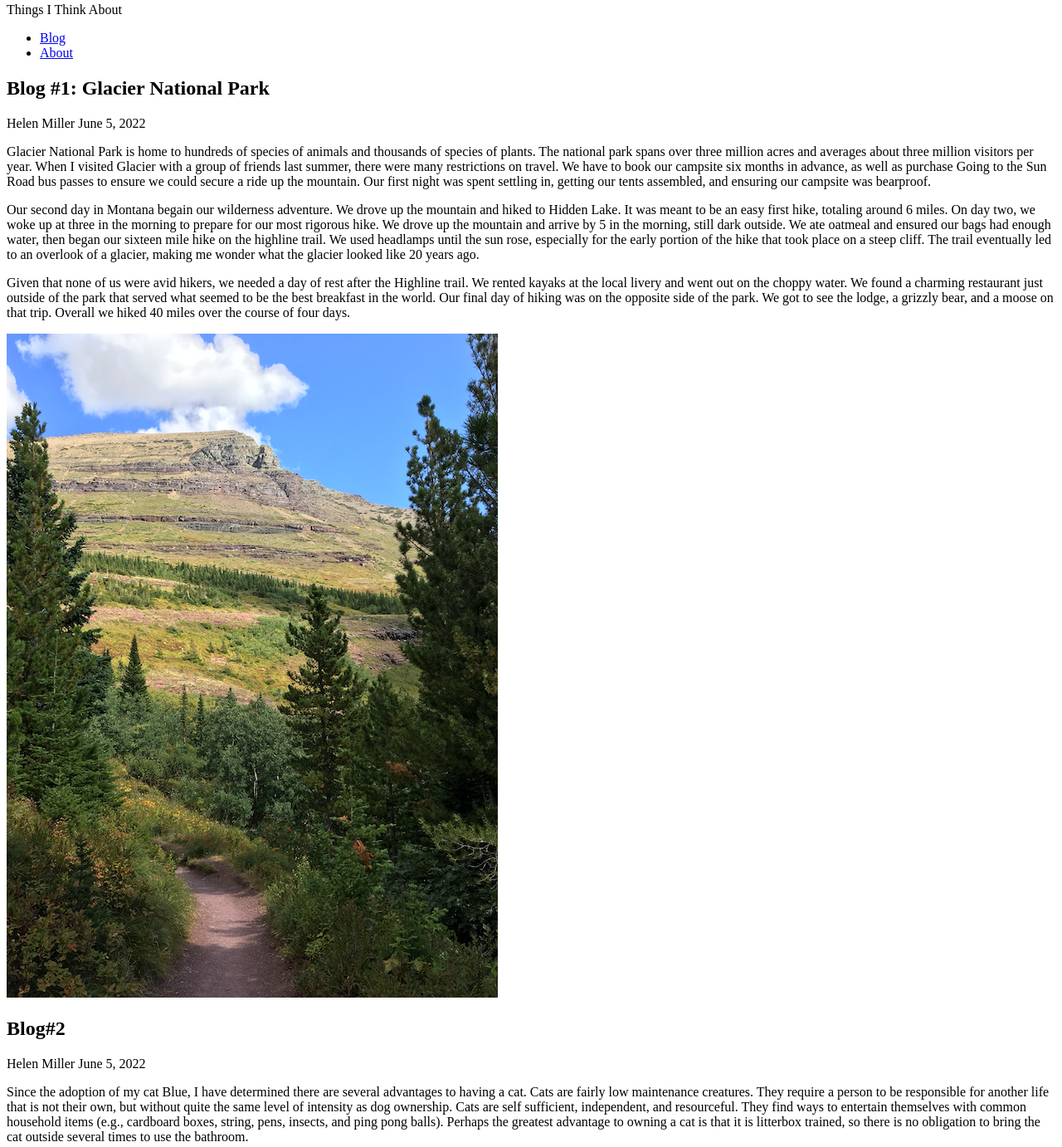
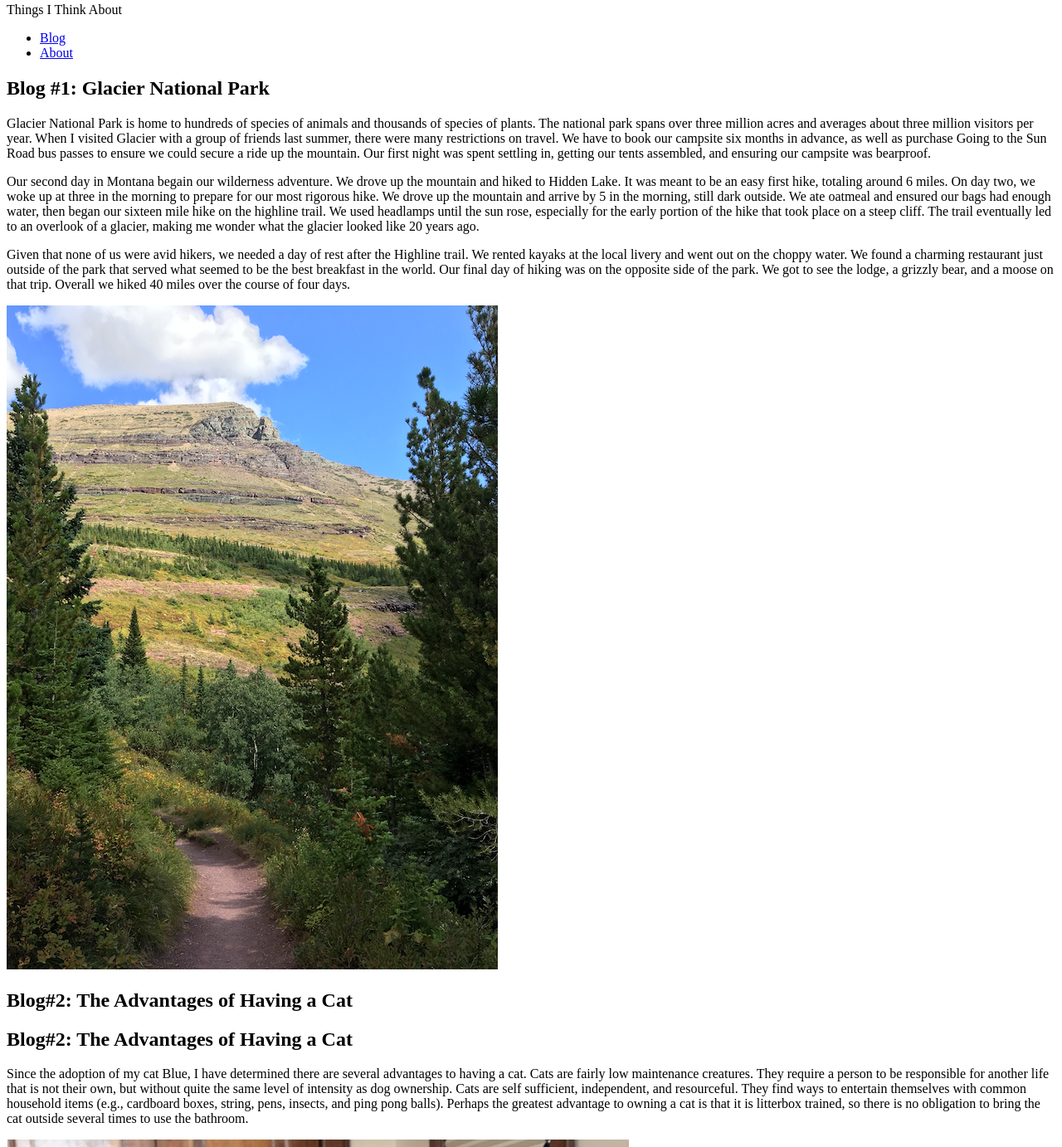
Before and after one commit to mill2808/mi349_blog, a plain HTML site: page index.html in a window 1280 px wide. Shown: the part 77-1459 px from the top of the page at 83% size. Drawn offline with Linux system fonts and the light colour scheme.

Commit message:
validation fixes

```diff
--- a/index.html
+++ b/index.html
@@ -22,11 +22,9 @@
         </ul>
     </nav>
 
-<h2>Blog #1: Glacier National Park</h2>
+
 <article>
-    <title>Thoughts on Glacier National Park</title>
-    <author>Helen Miller</author>
-    <date>June 5, 2022</date>
+    <h2>Blog #1: Glacier National Park</h2>
     <p>Glacier National Park is home to hundreds of species of animals and thousands of species of plants.
     The national park spans over three million acres and averages about three million visitors per year.
     When I visited Glacier with a group of friends last summer, there were many restrictions on travel. We
@@ -52,11 +50,9 @@
 </article>
 
 
-<h2>Blog#2</h2>
+<h2>Blog#2: The Advantages of Having a Cat</h2>
 <article>
-    <title>The Advantages of Having a Cat</title>
-    <author>Helen Miller</author>
-    <date>June 5, 2022</date>
+    <h2>Blog#2: The Advantages of Having a Cat</h2>
     <p>Since the adoption of my cat Blue, I have determined there are several advantages to having a cat.
     Cats are fairly low maintenance creatures. They require a person to be responsible for another life
     that is not their own, but without quite the same level of intensity as dog ownership. Cats are self sufficient,
```
